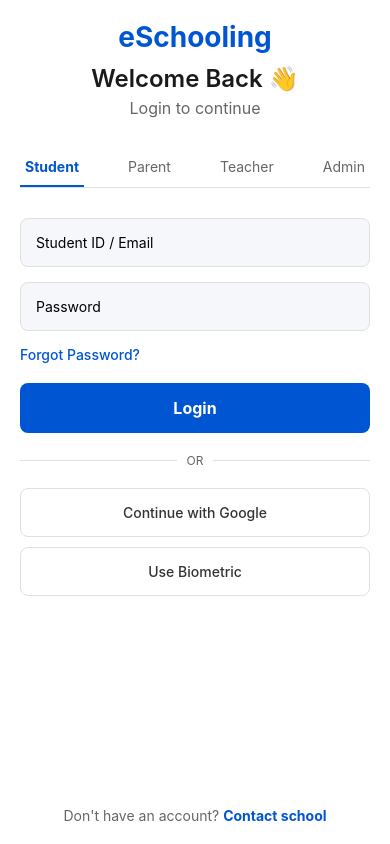
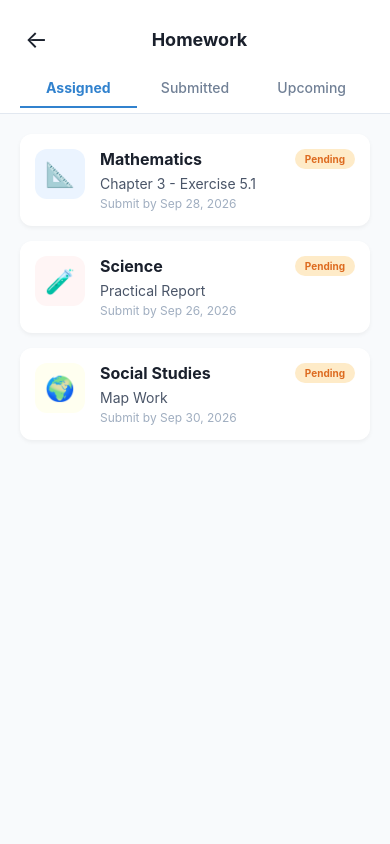
Before and after one commit to ritikthakur22/eskool, a React Native app in the folder apps/mobile/: screen /Homework in a window 390 px wide. Built offline with nearby package versions, Linux system fonts and the light colour scheme.

Commit message:
feat: Add Mobile Homework UI

```diff
--- a/apps/mobile/App.tsx
+++ b/apps/mobile/App.tsx
@@ -6,6 +6,7 @@
 import RoutineScreen from './src/features/routine/screens/RoutineScreen';
 import AttendanceScreen from './src/features/attendance/screens/AttendanceScreen';
 import NoticeScreen from './src/features/notices/screens/NoticeScreen';
+import HomeworkScreen from './src/features/homework/screens/HomeworkScreen';
 
 const Stack = createNativeStackNavigator();
 
@@ -18,6 +19,7 @@
         <Stack.Screen name="Routine" component={RoutineScreen} />
         <Stack.Screen name="Attendance" component={AttendanceScreen} />
         <Stack.Screen name="Notice" component={NoticeScreen} />
+        <Stack.Screen name="Homework" component={HomeworkScreen} />
       </Stack.Navigator>
     </NavigationContainer>
   );
--- a/apps/mobile/src/features/home/screens/DashboardScreen.tsx
+++ b/apps/mobile/src/features/home/screens/DashboardScreen.tsx
@@ -65,6 +65,7 @@
                 if (feature.name === 'Routine') navigation.navigate('Routine');
                 if (feature.name === 'Attendance') navigation.navigate('Attendance');
                 if (feature.name === 'Notice') navigation.navigate('Notice');
+                if (feature.name === 'Homework') navigation.navigate('Homework');
               }}
             >
               <View style={styles.gridIconContainer}>
--- /dev/null
+++ b/apps/mobile/src/features/homework/screens/HomeworkScreen.tsx
@@ -0,0 +1,134 @@
+import React, { useState } from 'react';
+import { StyleSheet, View, Text, SafeAreaView, TouchableOpacity, ScrollView } from 'react-native';
+
+export default function HomeworkScreen({ navigation }: any) {
+  const [activeTab, setActiveTab] = useState('Assigned');
+  const tabs = ['Assigned', 'Submitted', 'Upcoming'];
+
+  const homeworks = [
+    {
+      id: '1',
+      subject: 'Mathematics',
+      description: 'Chapter 3 - Exercise 5.1',
+      dueDate: 'Sep 28, 2026',
+      status: 'Pending',
+      icon: '📐',
+      iconBg: '#EBF4FF'
+    },
+    {
+      id: '2',
+      subject: 'Science',
+      description: 'Practical Report',
+      dueDate: 'Sep 26, 2026',
+      status: 'Pending',
+      icon: '🧪',
+      iconBg: '#FFF5F5'
+    },
+    {
+      id: '3',
+      subject: 'English',
+      description: 'Essay on Climate Change',
+      dueDate: 'Sep 25, 2026',
+      status: 'Submitted',
+      icon: '📚',
+      iconBg: '#F0FFF4'
+    },
+    {
+      id: '4',
+      subject: 'Social Studies',
+      description: 'Map Work',
+      dueDate: 'Sep 30, 2026',
+      status: 'Pending',
+      icon: '🌍',
+      iconBg: '#FFFFF0'
+    }
+  ];
+
+  const filteredHomeworks = activeTab === 'Submitted'
+    ? homeworks.filter(hw => hw.status === 'Submitted')
+    : activeTab === 'Assigned'
+    ? homeworks.filter(hw => hw.status === 'Pending')
+    : [];
+
+  return (
+    <SafeAreaView style={styles.container}>
+      <View style={styles.header}>
+        <TouchableOpacity style={styles.backButton} onPress={() => navigation.goBack()}>
+          <Text style={styles.backIcon}>←</Text>
+        </TouchableOpacity>
+        <Text style={styles.headerTitle}>Homework</Text>
+        <View style={{ width: 24 }} />
+      </View>
+
+      <View style={styles.tabsContainer}>
+        {tabs.map((tab) => (
+          <TouchableOpacity
+            key={tab}
+            style={[styles.tabButton, activeTab === tab && styles.tabButtonActive]}
+            onPress={() => setActiveTab(tab)}
+          >
+            <Text style={[styles.tabText, activeTab === tab && styles.tabTextActive]}>{tab}</Text>
+          </TouchableOpacity>
+        ))}
+      </View>
+
+      <ScrollView contentContainerStyle={styles.listContainer}>
+        {filteredHomeworks.length === 0 ? (
+          <View style={styles.emptyState}>
+            <Text style={styles.emptyStateText}>No homework found in this category.</Text>
+          </View>
+        ) : (
+          filteredHomeworks.map((hw) => (
+            <TouchableOpacity key={hw.id} style={styles.homeworkCard}>
+              <View style={[styles.iconContainer, { backgroundColor: hw.iconBg }]}>
+                <Text style={styles.icon}>{hw.icon}</Text>
+              </View>
+              <View style={styles.contentContainer}>
+                <View style={styles.titleRow}>
+                  <Text style={styles.subjectText}>{hw.subject}</Text>
+                  <View style={[styles.badge, hw.status === 'Pending' ? styles.badgePending : styles.badgeSubmitted]}>
+                    <Text style={[styles.badgeText, hw.status === 'Pending' ? styles.badgeTextPending : styles.badgeTextSubmitted]}>
+                      {hw.status}
+                    </Text>
+                  </View>
+                </View>
+                <Text style={styles.descriptionText}>{hw.description}</Text>
+                <Text style={styles.dueDateText}>Submit by {hw.dueDate}</Text>
+              </View>
+            </TouchableOpacity>
+          ))
+        )}
+      </ScrollView>
+    </SafeAreaView>
+  );
+}
+
+const styles = StyleSheet.create({
+  container: { flex: 1, backgroundColor: '#F8FAFC' },
+  header: { flexDirection: 'row', alignItems: 'center', justifyContent: 'space-between', padding: 20, backgroundColor: '#FFFFFF' },
+  backButton: { padding: 5 },
+  backIcon: { fontSize: 24, color: '#1A202C' },
+  headerTitle: { fontSize: 18, fontWeight: 'bold', color: '#1A202C' },
+  tabsContainer: { flexDirection: 'row', justifyContent: 'space-between', paddingHorizontal: 20, backgroundColor: '#FFFFFF', borderBottomWidth: 1, borderBottomColor: '#E2E8F0', paddingBottom: 5 },
+  tabButton: { paddingBottom: 10, flex: 1, alignItems: 'center' },
+  tabButtonActive: { borderBottomWidth: 2, borderBottomColor: '#3182CE' },
+  tabText: { fontSize: 14, color: '#718096', fontWeight: '500' },
+  tabTextActive: { color: '#3182CE', fontWeight: 'bold' },
+  listContainer: { padding: 20 },
+  emptyState: { padding: 20, alignItems: 'center', marginTop: 50 },
+  emptyStateText: { color: '#A0AEC0', fontSize: 16 },
+  homeworkCard: { flexDirection: 'row', backgroundColor: '#FFFFFF', padding: 15, borderRadius: 12, marginBottom: 15, shadowColor: '#000', shadowOffset: { width: 0, height: 2 }, shadowOpacity: 0.05, shadowRadius: 4, elevation: 2 },
+  iconContainer: { width: 50, height: 50, borderRadius: 12, justifyContent: 'center', alignItems: 'center', marginRight: 15 },
+  icon: { fontSize: 24 },
+  contentContainer: { flex: 1, justifyContent: 'center' },
+  titleRow: { flexDirection: 'row', justifyContent: 'space-between', alignItems: 'center', marginBottom: 6 },
+  subjectText: { fontSize: 16, fontWeight: 'bold', color: '#1A202C' },
+  badge: { paddingHorizontal: 10, paddingVertical: 4, borderRadius: 12 },
+  badgePending: { backgroundColor: '#FEEBC8' },
+  badgeSubmitted: { backgroundColor: '#C6F6D5' },
+  badgeText: { fontSize: 10, fontWeight: 'bold' },
+  badgeTextPending: { color: '#DD6B20' },
+  badgeTextSubmitted: { color: '#38A169' },
+  descriptionText: { fontSize: 14, color: '#4A5568', marginBottom: 4 },
+  dueDateText: { fontSize: 12, color: '#A0AEC0' }
+});
```
